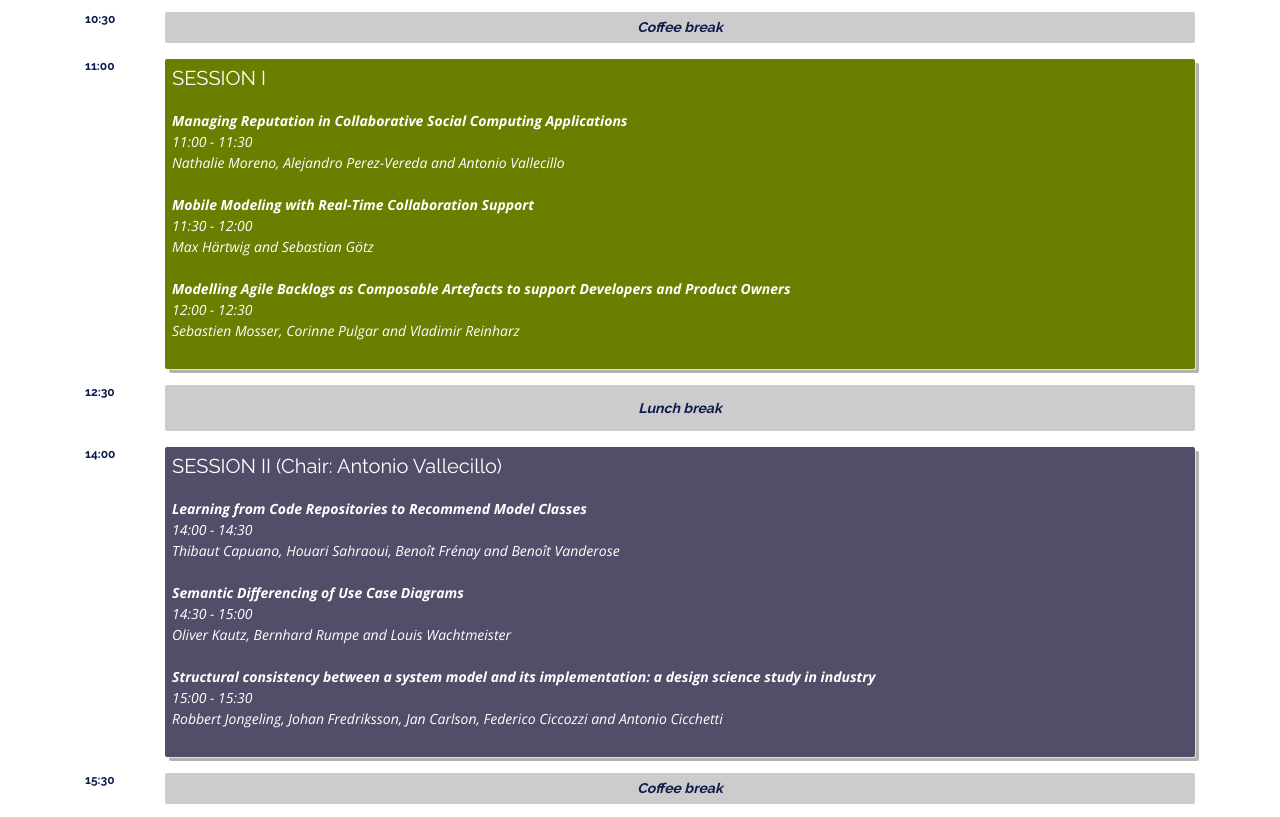
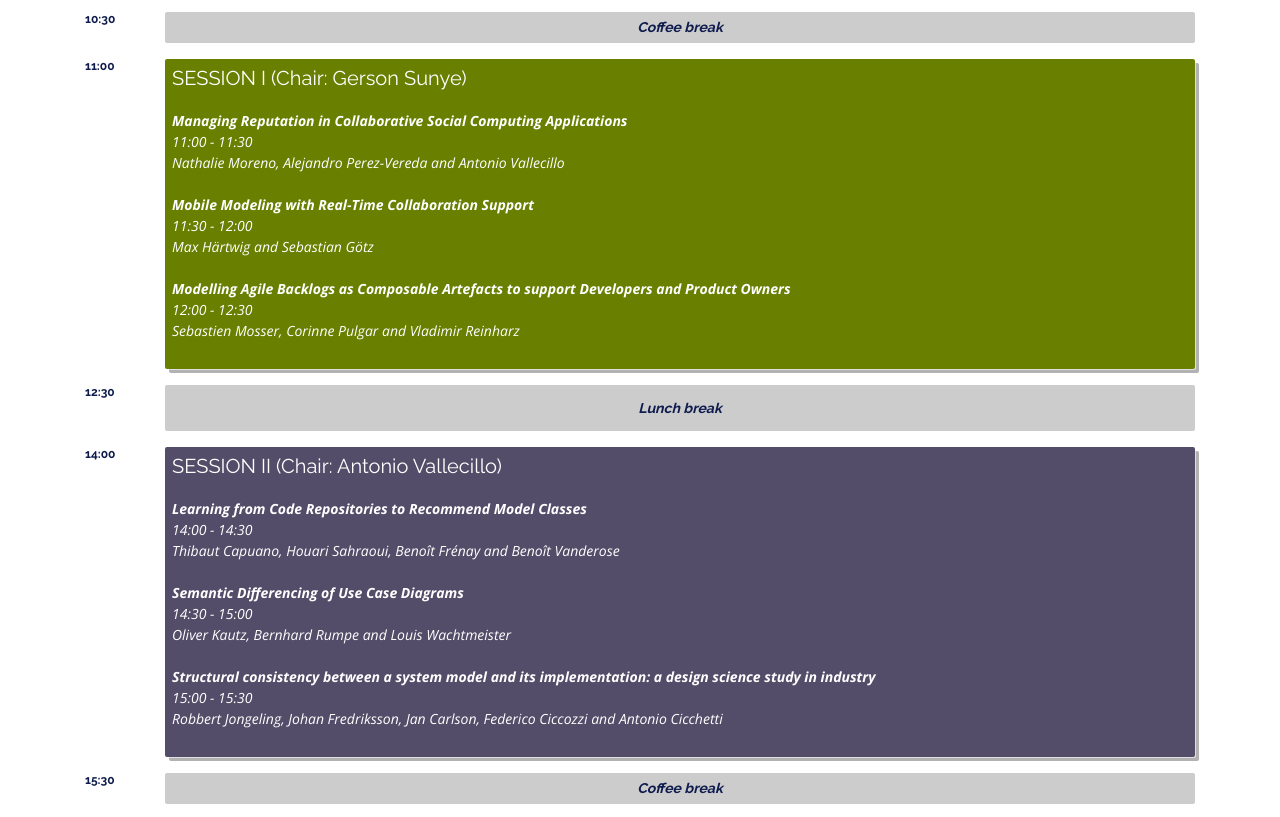
Before and after one commit to davidediruscio/ECMFA2022, a plain HTML site: page index.html in a window 1280 px wide. Shown: the part 5736-6553 px from the top of the page. Drawn offline with nearby package versions, Linux system fonts and the light colour scheme.

Commit message:
Added missing chair name

```diff
--- a/index.html
+++ b/index.html
@@ -364,7 +364,7 @@
               <h2 class="time-slot" style="grid-row: time-1100;">11:00</h2>
 
               <div class="session session-3 track-2" style="grid-column: track-1-start / track-4-end; grid-row: time-1100 / time-1230;">
-                <h5 style="color:white;">SESSION I</h5>
+                <h5 style="color:white;">SESSION I (Chair: Gerson Sunye)</h5>
 
                 <span class="session-title">Managing Reputation in Collaborative Social Computing Applications</span>
                 <span class="session-time">11:00 - 11:30</span>
```
